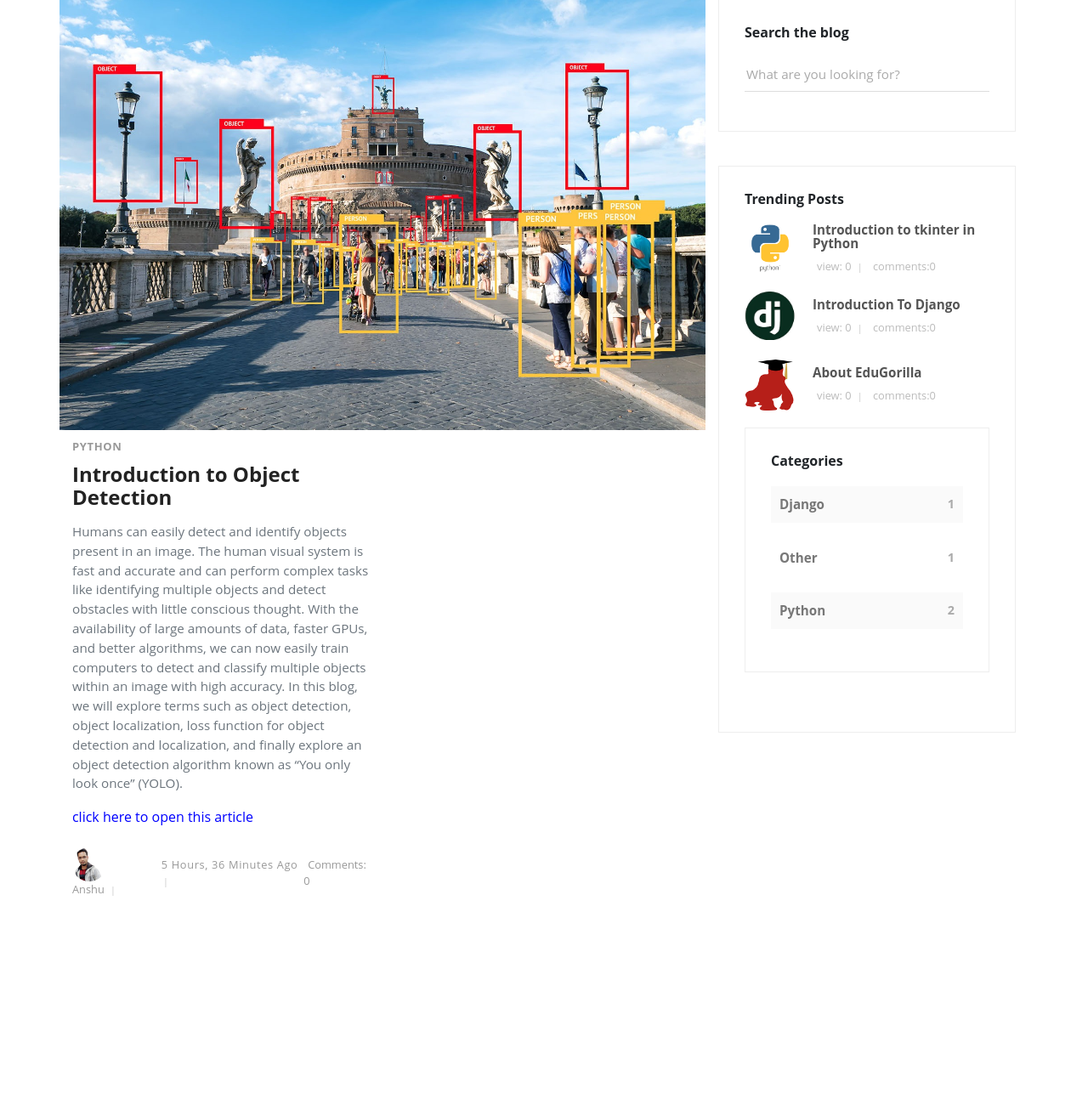
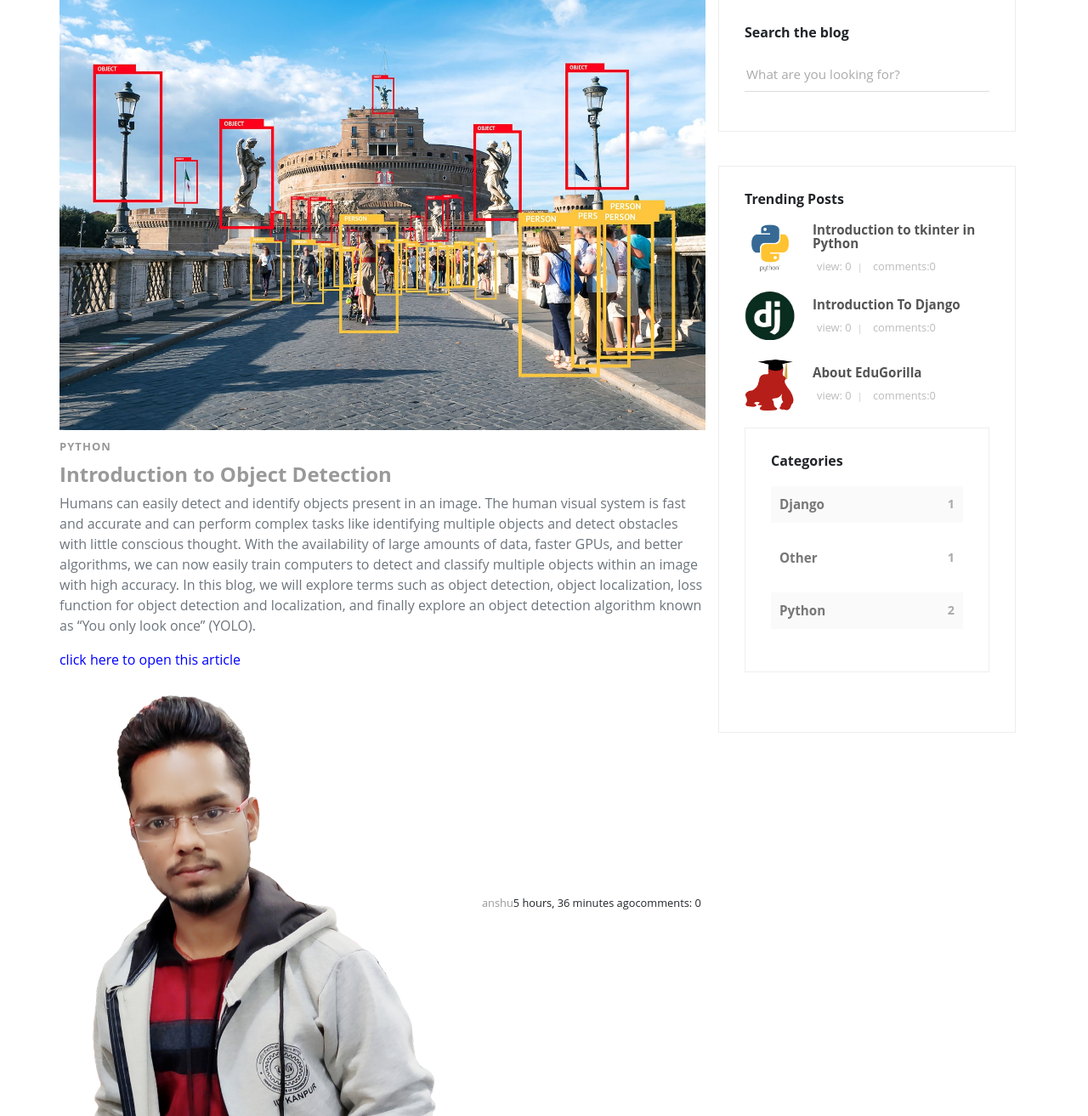
Before and after one commit to anshuman-gupta/blogging-website-using-django, a Django app: page /blog/ in a window 1280 px wide. Shown: the part 1092-2405 px from the top of the page at 85% size. Before the commit the page ends 2146 px from the top, so only its background shows below. Run offline with Django 3.2, Linux system fonts and the light colour scheme; data comes from the database, SQL or seed files in the repository; data that the repository does not hold is empty; some libraries are stand-ins or nearby versions.

Commit message:
final commit

```diff
--- a/templates/blog.html
+++ b/templates/blog.html
@@ -13,7 +13,7 @@
               {% for post in queryset %}
 
                 <div class="post-thumbnail"><a href="{{ post.get_absolute_url }}"><img src="{{ post.thumbnail.url }}" alt="..." class="img-fluid"></a></div>
-                <div class="post col-xl-6">
+
                 <div class="post-details">
                   <div class="post-meta d-flex justify-content-between">
                     {% comment %} <div class="date meta-last">05 aug 2020</div> {% endcomment %}
@@ -35,7 +35,6 @@
                     <div class="comments meta-last"><i class=""></i>comments: {{ post.comment_count }}</div>
                   </footer>
                 </div>
-              </div>
               {% endfor %}
             </div>
             <!-- Pagination -->
```
